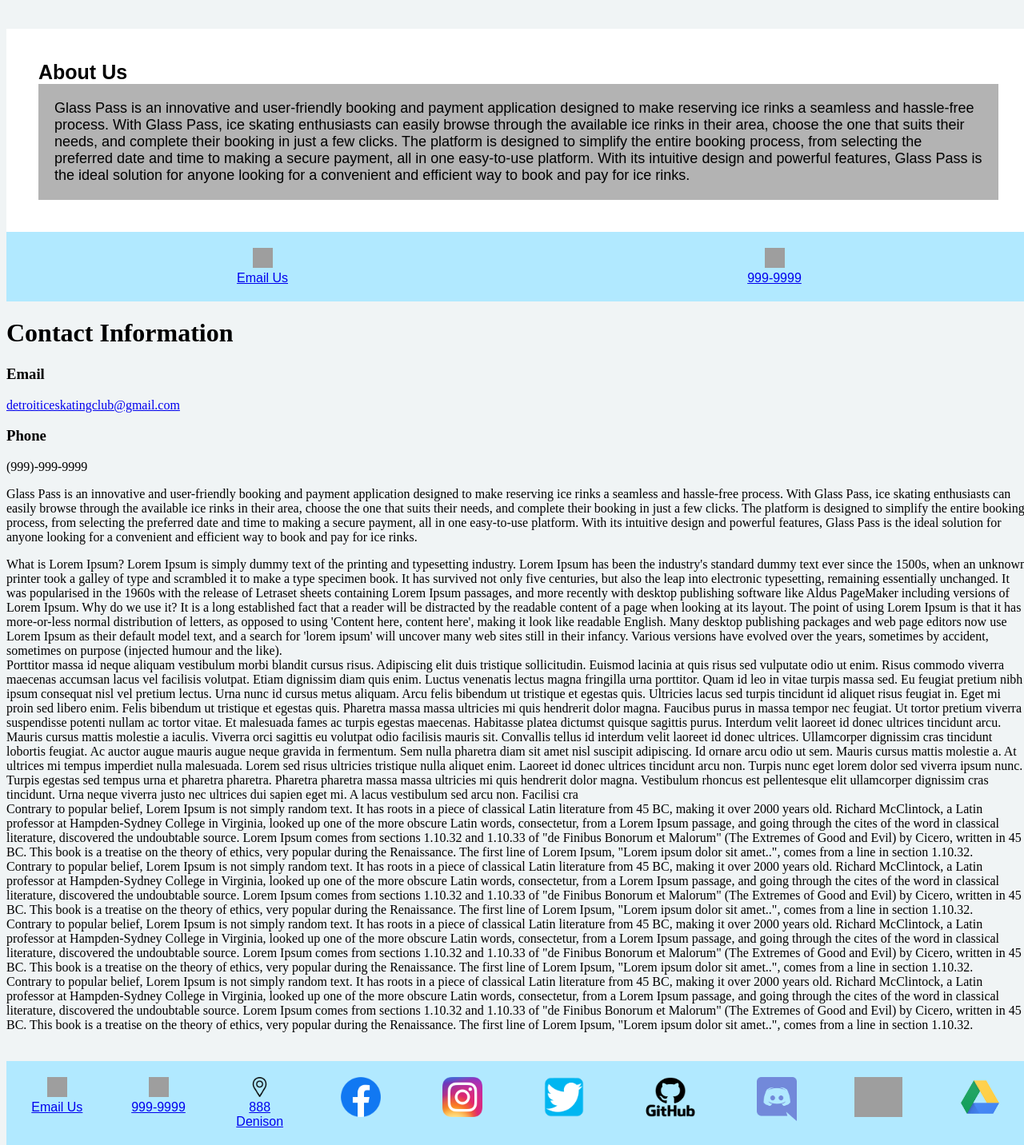
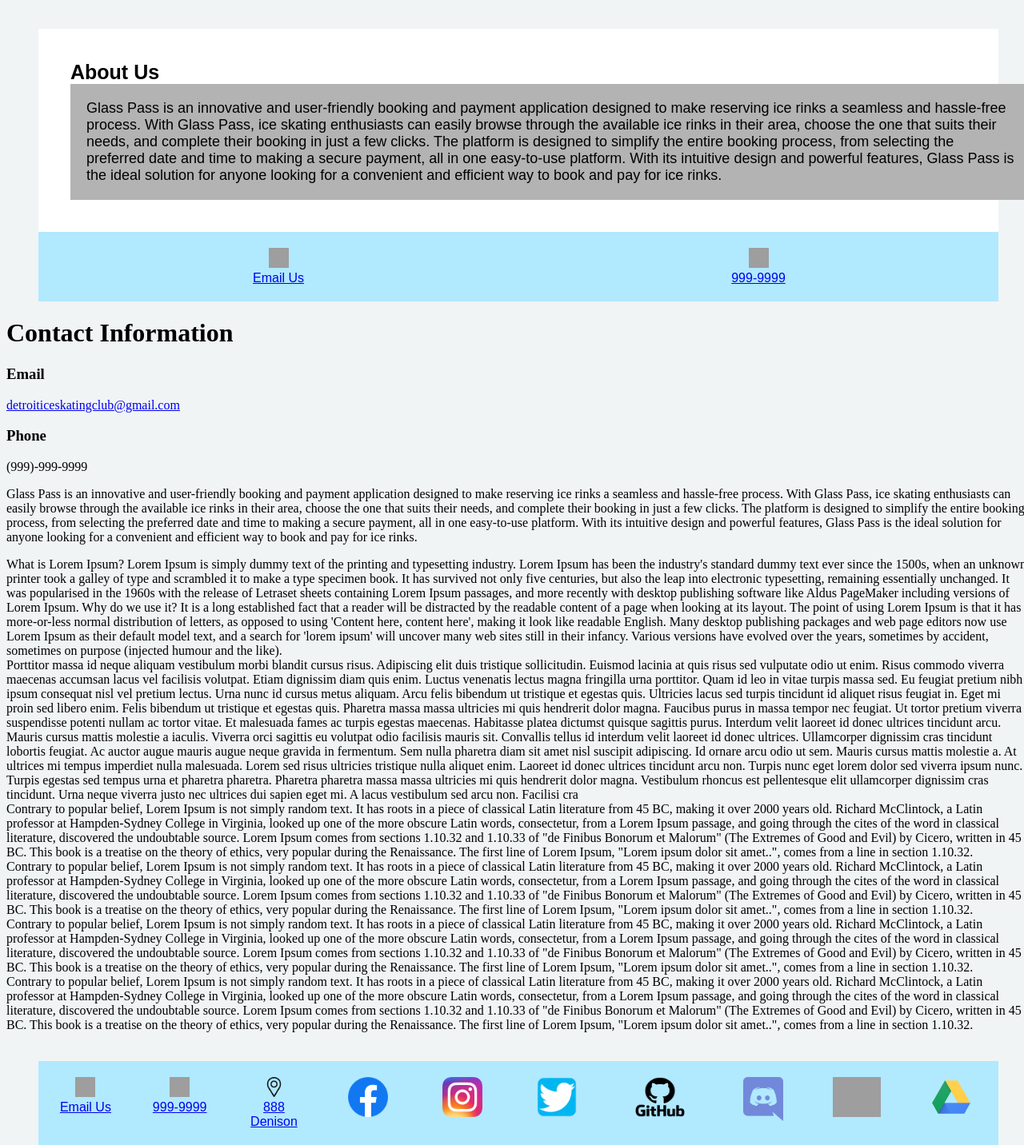
Before and after one commit to DavesClassyCode/GlassPass, a Flask app: page /information in a window 1280 px wide. Shown: the part 136-1568 px from the top of the page at 80% size. Run offline with Flask 3, Linux system fonts and the light colour scheme; grey boxes are pictures that could not be loaded.

Commit message:
Update account-style.css

```diff
--- a/app/static/css/account-style.css
+++ b/app/static/css/account-style.css
@@ -164,6 +164,10 @@ body{
 /* flexbox container */
 .row {
   display: -webkit-flex;
+  max-width: 1200px;
+  align-self: center;
+  align-content: center;
+  margin: 0 auto;
   display: flex;
 }
 
@@ -173,5 +177,7 @@ body{
   -ms-flex: 1;
   flex: 1;
   padding: 20px;
+  width: 100%;
+  align-items: center;
   font-family: Arial, Helvetica, sans-serif;
 }
```
